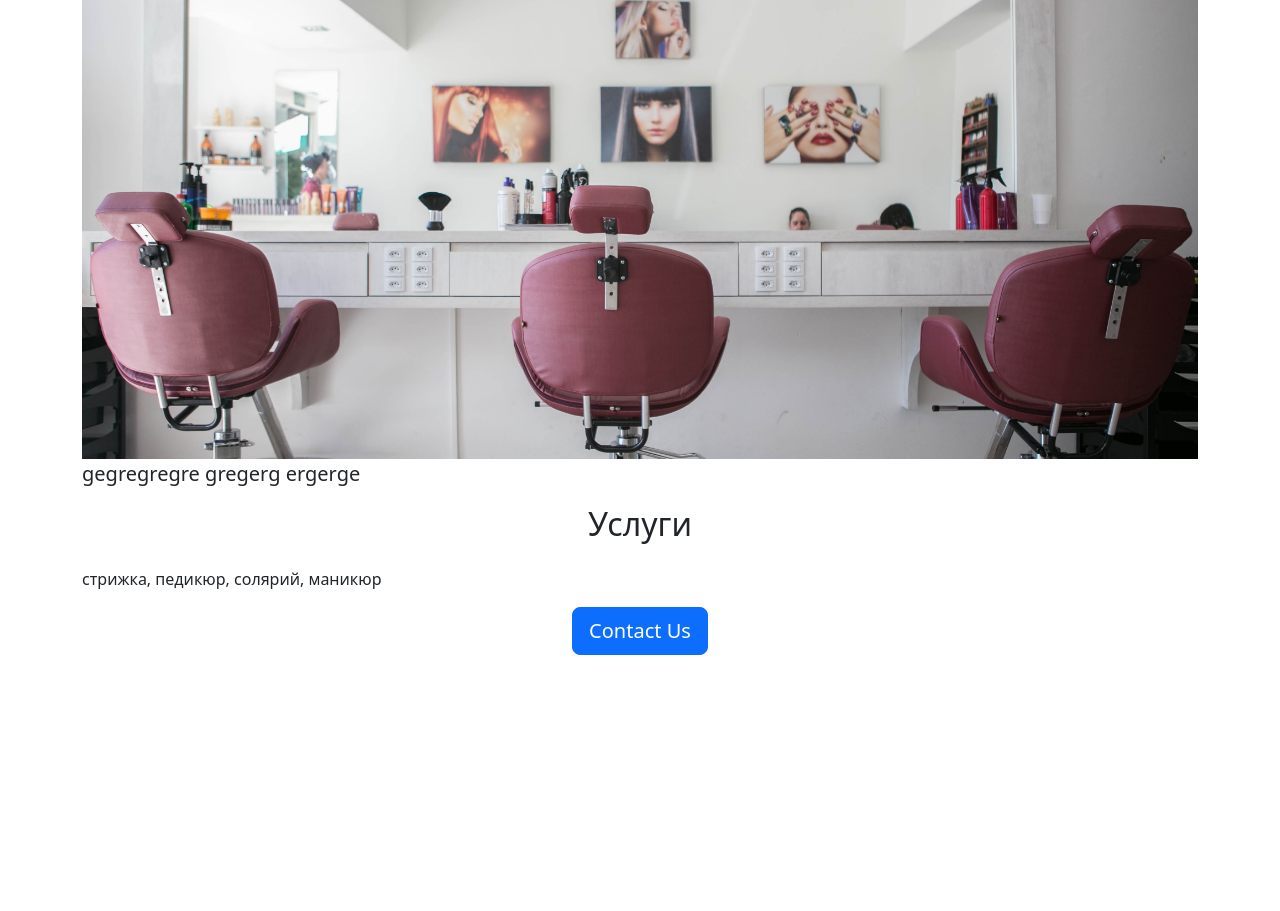
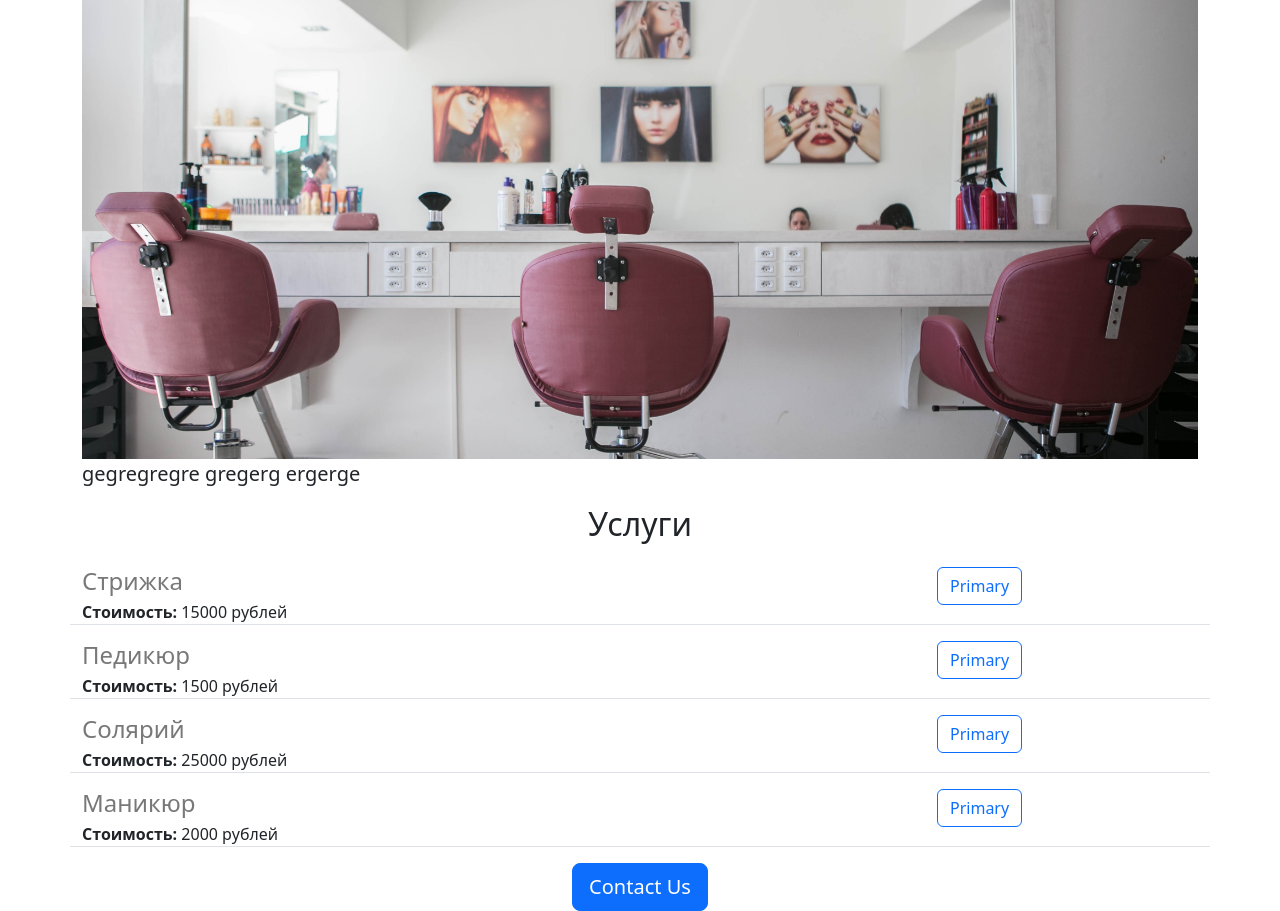
Before and after one commit to mazytka/cursach, a Flask app: page / in a window 1280 px wide. Shown: the part 81-992 px from the top of the page. Before the commit the page ends 736 px from the top, so only its background shows below. Run offline with Flask 3, Linux system fonts and the light colour scheme.

Commit message:
use jinja

```diff
--- a/templates/home.html
+++ b/templates/home.html
@@ -15,18 +15,34 @@
         }
     </style>
 </head>
-<body>
+ <body>
     <div class="container">
      <h1 class="text-center mb-4 mt-2" >Сайт парикмахерской</h1>
      <img class="img-fluid" id="header_img" src="static/head_img.jpg" width="500">
-        <p class="lead">
+      <p class="lead">
             gegregregre gregerg ergerge
-        </p>
+      </p>
      <h2 class="text-center mb-4 mt-2">Услуги</h2>
-     <p>стрижка, педикюр, солярий, маникюр</p>
+     <p>
+         {% for service in services %}
+       <div class="border-bottom row" style="margin-bottom:16px">
+         <div class="col-9">
+           <h4 style="color:rgb(120,120,120); margin-bottom:4px">
+              {{service['title']}}
+           </h4>
+            <div>
+             <b>Стоимость:</b> {{service['price'] }}
+            </div>
+         </div>
+        <div class="col-3">
+         <button type="button" class="btn btn-outline-primary">Primary</button>
+        </div>
+       </div>
+         {% endfor %}
+     </p>
      <div class="text-center">
      <button type="button" class="btn-lg btn btn-primary">Contact Us</button>
      </div>
     </div>
-</body>
+ </body>
 </html>
```
